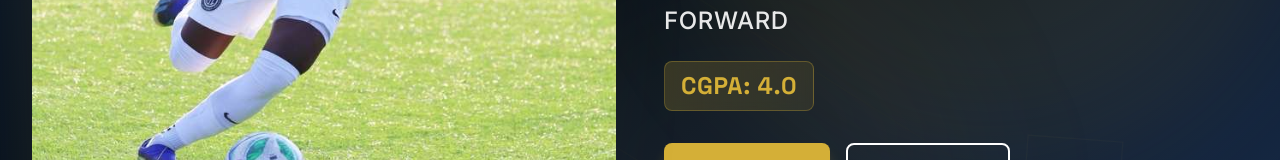
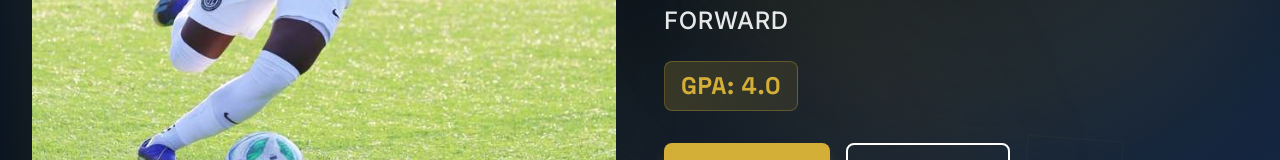
Before and after one commit to Obafemi00/Jaleel, a Next.js app: page / in a window 1280 px wide. Shown: the part 535-695 px from the top of the page. Built offline with nearby package versions, Linux system fonts and the light colour scheme.

Commit message:
changed cgpa to gpa

```diff
--- a/components/Hero.tsx
+++ b/components/Hero.tsx
@@ -174,7 +174,7 @@ export default function Hero() {
             >
               <div className="inline-block px-4 py-2 bg-gradient-to-r from-gold/20 to-gold/10 border border-gold/30 rounded-lg backdrop-blur-sm">
                 <span className="text-lg sm:text-xl md:text-2xl font-display font-bold text-gold tracking-wide">
-                  CGPA: 4.0
+                  GPA: 4.0
                 </span>
               </div>
             </motion.div>
```
